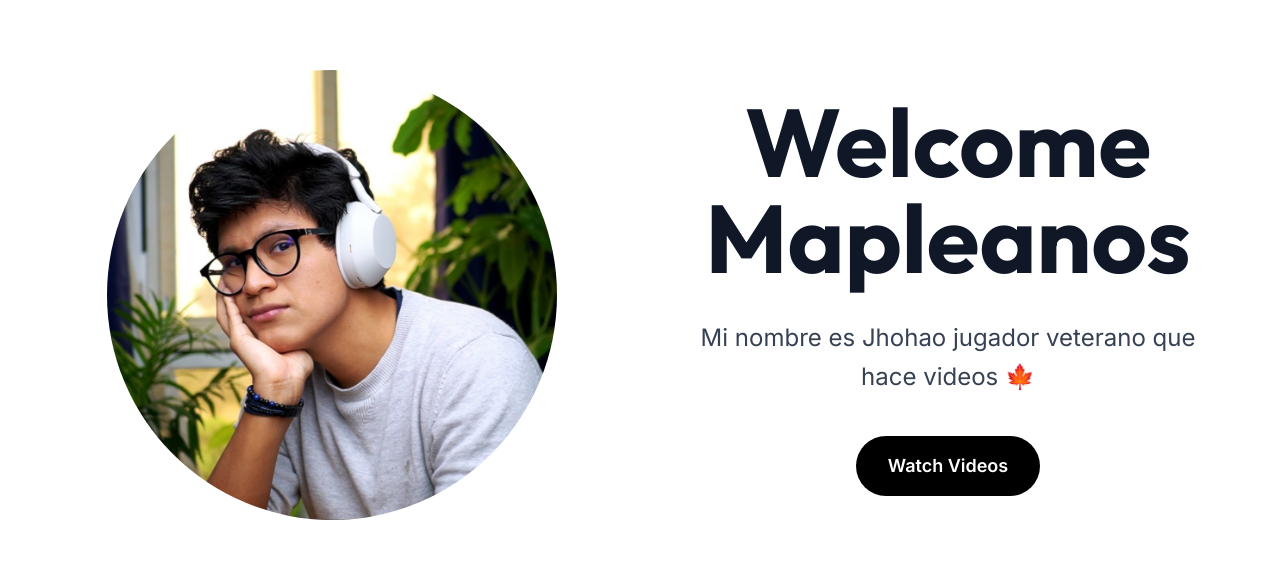
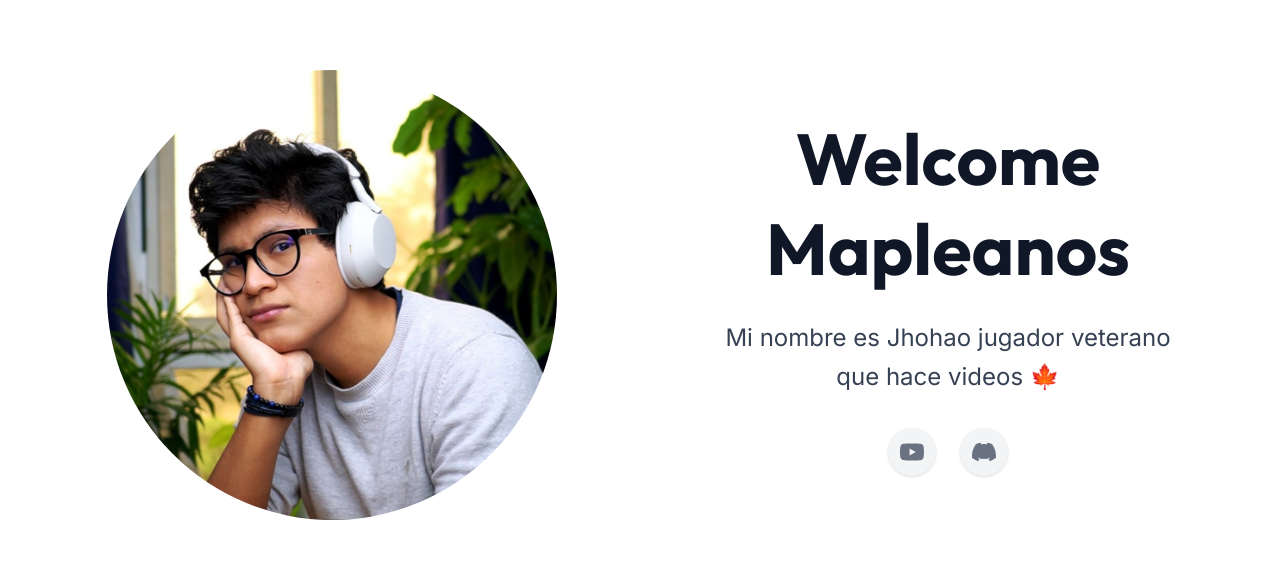
Before and after one commit to Fabrizio7S/landing-shoao, a React (Vite) app: page / in a window 1280 px wide. Shown: the part 122-692 px from the top of the page. Built offline with nearby package versions, Linux system fonts and the light colour scheme; no server answers.

Commit message:
feat:corregir hero y videos

```diff
--- a/src/components/sections/Hero.tsx
+++ b/src/components/sections/Hero.tsx
@@ -3,11 +3,11 @@ import imagen from "../../assets/imagen.jpg";
 const Hero = () => {
   return (
     <section className="bg-white py-20">
-      <div className="max-w-7xl mx-auto px-8 grid lg:grid-cols-2 gap-20 items-center">
+      <div className="max-w-7xl mx-auto px-8 grid grid-cols-1 lg:grid-cols-2 gap-12 lg:gap-20 items-center">
 
+        {/* IMAGEN */}
         <div className="flex justify-center">
           <div className="relative">
-
             <div className="absolute inset-0 bg-yellow-300 rounded-full scale-110 -z-10"></div>
 
             <img
@@ -18,24 +18,50 @@ const Hero = () => {
           </div>
         </div>
 
-        <div>
-          <h1 className="text-6xl lg:text-8xl font-bold text-gray-900 leading-none mb-8">
+        {/* TEXTO Y REDES CENTRADOS */}
+        <div className="flex flex-col items-center text-center">
+          <h1 className="text-6xl lg:text-7xl font-bold text-gray-900 leading-tight mb-6">
             Welcome
             <br />
             Mapleanos
           </h1>
 
-          <p className="text-2xl text-gray-700 leading-relaxed max-w-xl mb-10">
-            Mi nombre es Jhohao jugador veterano
-            que hace videos 🍁
+          <p className="text-2xl text-gray-700 leading-relaxed max-w-md mb-8 mx-auto">
+            Mi nombre es Jhohao jugador veterano que hace videos 🍁
           </p>
 
-          <a
-            href="#bosses"
-            className="inline-block bg-black text-white px-8 py-4 rounded-full text-lg font-semibold hover:bg-gray-800 transition"
-          >
-            Watch Videos
-          </a>
+          {/* ICONOS */}
+          <div className="flex items-center justify-center gap-6">
+
+            {/* YouTube */}
+            <a
+              href="https://www.youtube.com/@xShoao"
+              target="_blank"
+              rel="noopener noreferrer"
+              className="flex items-center justify-center w-12 h-12 rounded-full bg-gray-100 text-gray-500
+                         hover:bg-red-500 hover:text-white transition-all duration-300 shadow-sm"
+              aria-label="YouTube"
+            >
+              <svg viewBox="0 0 24 24" fill="currentColor" className="w-6 h-6">
+                <path d="M23.498 6.163a3.003 3.003 0 0 0-2.11-2.11C19.518 3.545 12 3.545 12 3.545s-7.518 0-9.388.508a3.003 3.003 0 0 0-2.11 2.11C0 8.033 0 12 0 12s0 3.967.502 5.837a3.003 3.003 0 0 0 2.11 2.11c1.87.508 9.388.508 9.388.508s7.518 0 9.388-.508a3.003 3.003 0 0 0 2.11-2.11C24 15.967 24 12 24 12s0-3.967-.502-5.837zM9.545 15.568V8.432L15.818 12l-6.273 3.568z"/>
+              </svg>
+            </a>
+
+            {/* Discord */}
+            <a
+              href="https://discord.gg/fEQrFcTKBz"
+              target="_blank"
+              rel="noopener noreferrer"
+              className="flex items-center justify-center w-12 h-12 rounded-full bg-gray-100 text-gray-500
+                         hover:bg-[#5865F2] hover:text-white transition-all duration-300 shadow-sm"
+              aria-label="Discord"
+            >
+              <svg viewBox="0 0 24 24" fill="currentColor" className="w-6 h-6">
+                <path d="M20.317 4.37a19.791 19.791 0 0 0-4.885-1.515.074.074 0 0 0-.079.037c-.21.375-.444.864-.608 1.25a18.27 18.27 0 0 0-5.487 0 12.64 12.64 0 0 0-.617-1.25.077.077 0 0 0-.079-.037A19.736 19.736 0 0 0 3.677 4.37a.07.07 0 0 0-.032.027C.533 9.046-.32 13.58.099 18.057a.082.082 0 0 0 .031.057 19.9 19.9 0 0 0 5.993 3.03.078.078 0 0 0 .084-.028c.462-.63.874-1.295 1.226-1.994.021-.041.001-.09-.041-.106a13.094 13.094 0 0 1-1.873-.894.077.077 0 0 1-.008-.128c.126-.093.252-.19.372-.287a.075.075 0 0 1 .077-.011c3.92 1.793 8.18 1.793 12.061 0a.073.073 0 0 1 .078.009c.12.099.246.195.373.289a.077.077 0 0 1-.006.127 12.299 12.299 0 0 1-1.873.894.077.077 0 0 0-.041.107c.36.698.772 1.362 1.225 1.993a.076.076 0 0 0 .084.028 19.839 19.839 0 0 0 6.002-3.03.077.077 0 0 0 .032-.054c.5-5.177-.838-9.674-3.549-13.66a.061.061 0 0 0-.031-.03z"/>
+              </svg>
+            </a>
+
+          </div>
         </div>
 
       </div>
--- a/src/components/sections/Videos.tsx
+++ b/src/components/sections/Videos.tsx
@@ -12,10 +12,11 @@ const Videos = () => {
         <div className="mb-12">
           <h1 className="text-5xl font-extrabold text-gray-900 mb-2">Videos</h1>
           <h2 className="text-2xl text-gray-600 font-medium text-left">
-            Guías de Bosses
+            Videos Recientes
           </h2>
         </div>
 
+        {/* Grid de Videos */}
         <div className="grid grid-cols-1 sm:grid-cols-2 lg:grid-cols-3 gap-8">
           {videosData.map((video: Video) => (
             <VideoCard
@@ -25,8 +26,24 @@ const Videos = () => {
             />
           ))}
         </div>
+
+        {/* Botón/Enlace al canal al final de la sección */}
+        <div className="mt-16 flex justify-center">
+          <a
+            href="https://www.youtube.com/@xShoao/videos"
+            target="_blank"
+            rel="noopener noreferrer"
+            className="flex items-center gap-2 text-lg font-semibold text-blue-600 hover:text-blue-800 transition-colors group"
+          >
+            Ver todos los videos
+            <span className="transform group-hover:translate-x-1 transition-transform">
+              →
+            </span>
+          </a>
+        </div>
       </div>
 
+      {/* Modal del reproductor de video */}
       {activeVideoUrl && (
         <div
           className="fixed inset-0 z-50 bg-black/85 flex items-center justify-center p-4 backdrop-blur-sm"
```
